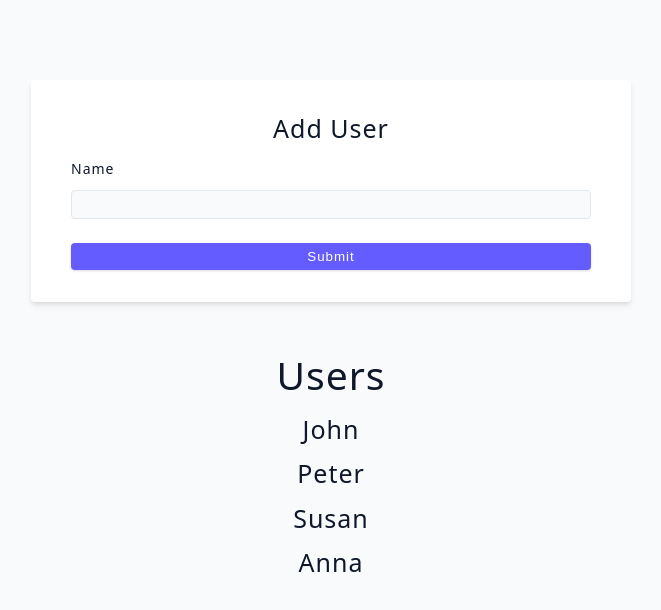
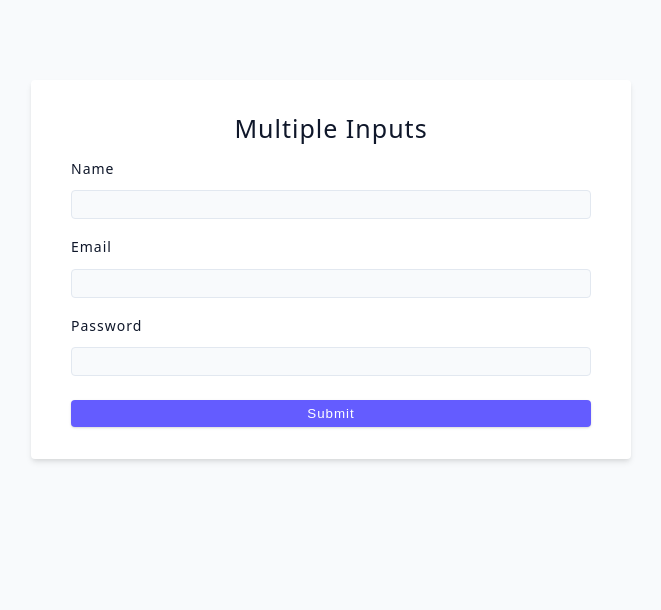
Before and after one commit to abrsh6266/advanced-react-practice, a React (Vite) app: page / in a window 1280 px wide. Shown: the top 610 px of the page, without its empty margins (309-970 px from the left). Built offline with nearby package versions, Linux system fonts and the light colour scheme.

Commit message:
multiple inputs Form

```diff
--- a/src/App.jsx
+++ b/src/App.jsx
@@ -1,9 +1,9 @@
-import UserChallenge from "./tutorial/06-forms/starter/02-user-challenge";
+import MultipleInputs from "./tutorial/06-forms/starter/03-multiple-inputs";
 
 function App() {
   return (
     <div className='container'>
-      <UserChallenge />
+      <MultipleInputs />
     </div>
   );
 }
--- a/src/tutorial/06-forms/starter/03-multiple-inputs.jsx
+++ b/src/tutorial/06-forms/starter/03-multiple-inputs.jsx
@@ -1,31 +1,65 @@
+import { useState } from "react";
 const MultipleInputs = () => {
+  const [user, setUser] = useState({
+    name: "",
+    email: "",
+    password: "",
+  });
+
+  const handleChange = (e) => {
+    console.log(e.target.name);
+    setUser({ ...user, [e.target.name]: e.target.value });
+  };
+
+  const handleSubmit = () => {};
   return (
     <div>
-      <form className='form'>
+      <form className="form" onSubmit={handleSubmit}>
         <h4>Multiple Inputs</h4>
         {/* name */}
-        <div className='form-row'>
-          <label htmlFor='name' className='form-label'>
+        <div className="form-row">
+          <label htmlFor="name" className="form-label">
             name
           </label>
-          <input type='text' className='form-input' id='name' />
+          <input
+            type="text"
+            className="form-input"
+            id="name"
+            name="name"
+            value={user.name}
+            onChange={handleChange}
+          />
         </div>
         {/* email */}
-        <div className='form-row'>
-          <label htmlFor='email' className='form-label'>
+        <div className="form-row">
+          <label htmlFor="email" className="form-label">
             Email
           </label>
-          <input type='email' className='form-input' id='email' />
+          <input
+            type="email"
+            className="form-input"
+            id="email"
+            name="email"
+            value={user.email}
+            onChange={handleChange}
+          />
         </div>
         {/* email */}
-        <div className='form-row'>
-          <label htmlFor='password' className='form-label'>
+        <div className="form-row">
+          <label htmlFor="password" className="form-label">
             Password
           </label>
-          <input type='password' className='form-input' id='password' />
+          <input
+            type="password"
+            className="form-input"
+            id="password"
+            name="password"
+            value={user.password}
+            onChange={handleChange}
+          />
         </div>
 
-        <button type='submit' className='btn btn-block'>
+        <button type="submit" className="btn btn-block">
           submit
         </button>
       </form>
```
